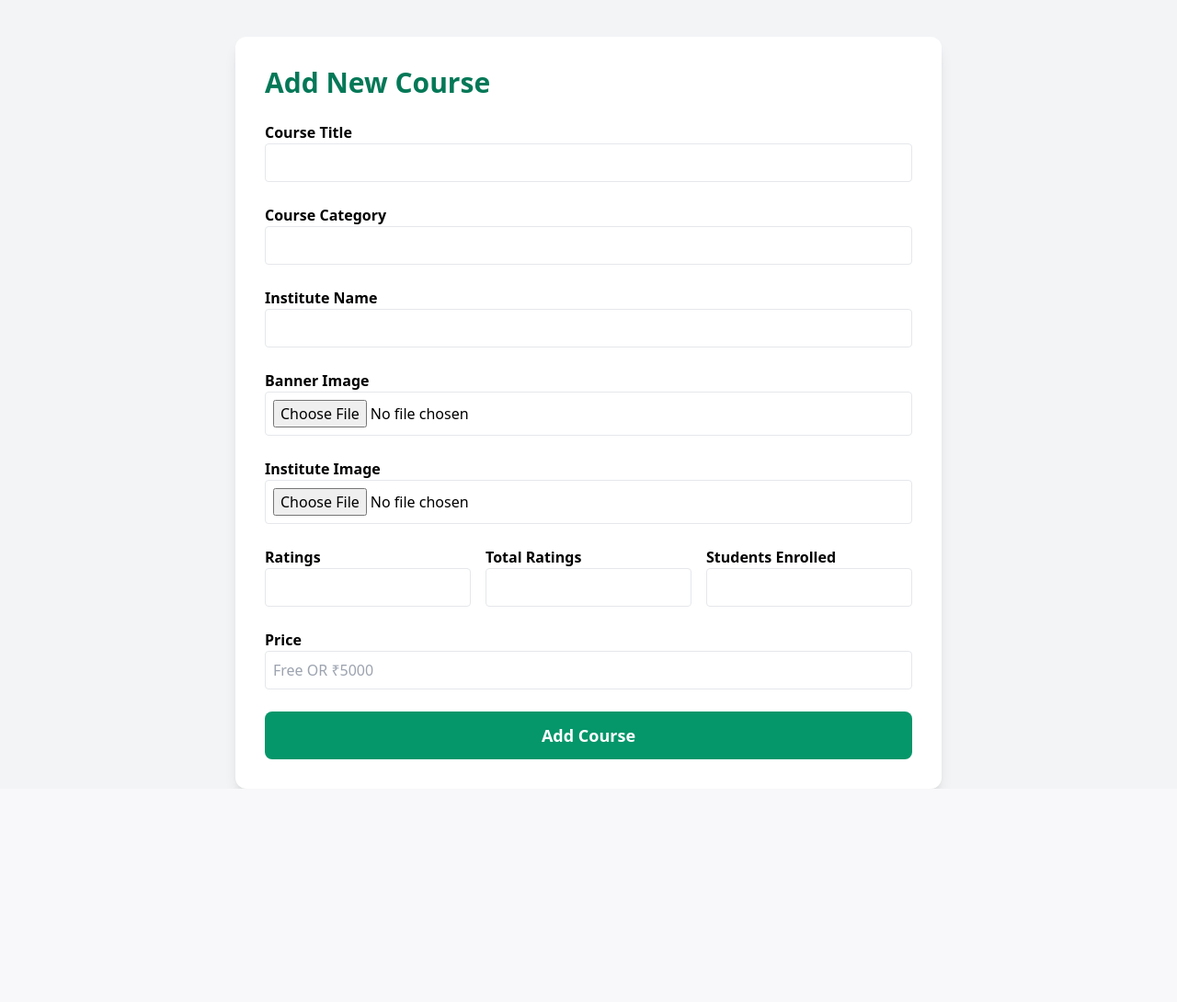
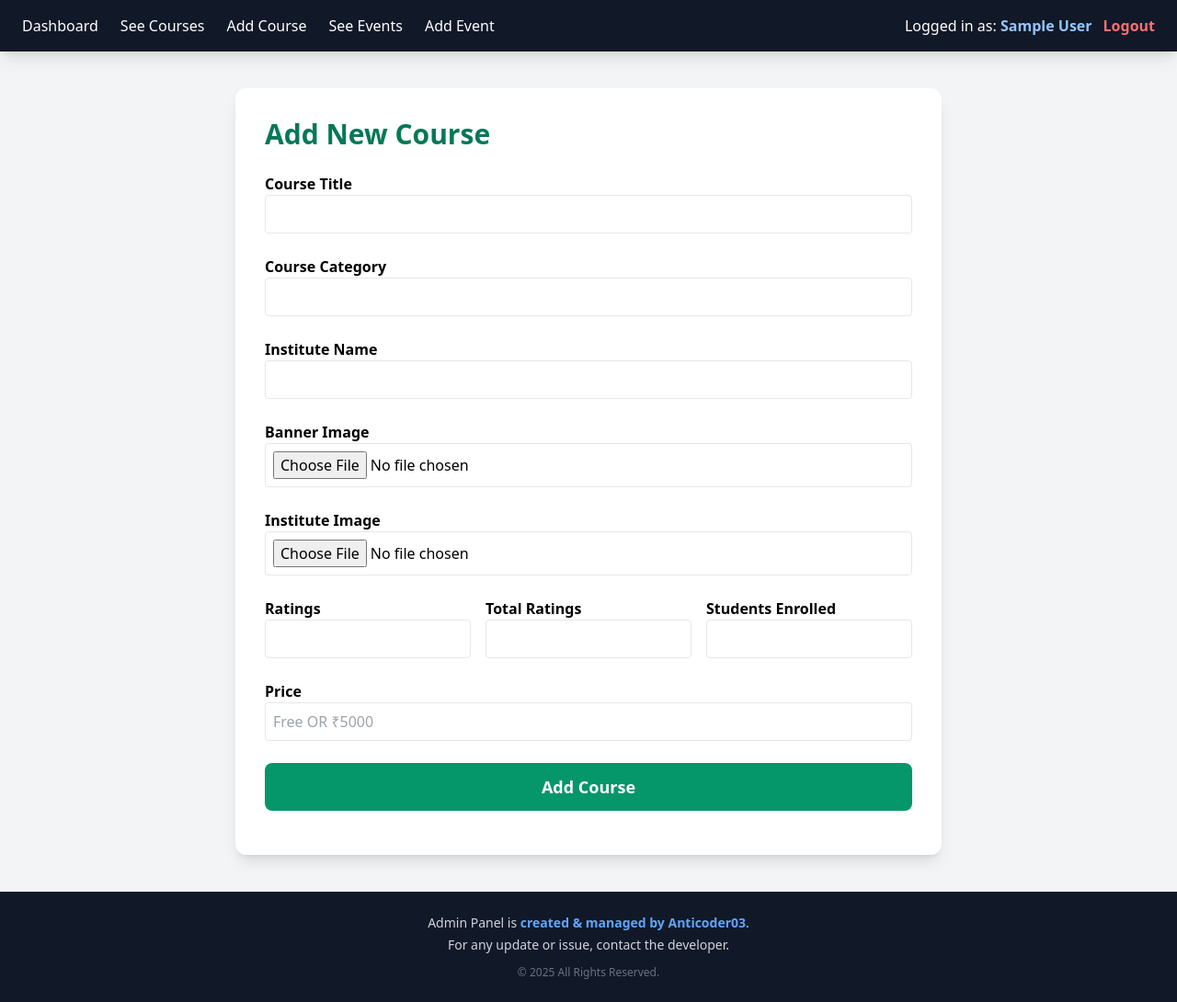
Before and after one commit to Anticoder03/webinar-web, a PHP site: page /admin/add_course.php in a window 1280 px wide. Shown: the whole page at 92% size. Before the commit the page ends 858 px from the top, so only its background shows below. Run offline with PHP 8.4, Linux system fonts and the light colour scheme; the visitor is signed in with stand-in values (Sample User, id 1); some libraries are stand-ins or nearby versions.

Commit message:
added footer and update the nav and footer for admin side

```diff
--- a/admin/_Footer.php
+++ b/admin/_Footer.php
@@ -0,0 +1,18 @@
+<!-- Admin Footer -->
+<footer class="bg-gray-900 text-gray-300 py-6 mt-10">
+    <div class="max-w-7xl mx-auto px-6 text-center">
+
+        <p class="text-sm">
+            Admin Panel is <span class="text-blue-400 font-semibold">created & managed by Anticoder03</span>.
+        </p>
+
+        <p class="text-sm mt-1">
+            For any update or issue, contact the developer.
+        </p>
+
+        <p class="text-xs text-gray-500 mt-3">
+            &copy; <?php echo date('Y'); ?> All Rights Reserved.
+        </p>
+
+    </div>
+</footer>
--- a/admin/_Nav.php
+++ b/admin/_Nav.php
@@ -3,8 +3,7 @@ if(!isset($_SESSION)) {
     session_start();
 }
 ?>
-  <script src="https://cdn.tailwindcss.com"></script>
-
+<script src="https://cdn.tailwindcss.com"></script>
 
 <!-- Tailwind Navbar -->
 <nav class="bg-gray-900 text-white px-6 py-4 shadow-lg">
@@ -12,10 +11,17 @@ if(!isset($_SESSION)) {
 
         <!-- Left Links -->
         <div class="flex items-center space-x-6">
+
             <a href="index.php" class="hover:text-blue-400 transition">Dashboard</a>
-            <a href="#" class="hover:text-blue-400 transition">Products</a>
-            <a href="#" class="hover:text-blue-400 transition">Users</a>
-            <a href="#" class="hover:text-blue-400 transition">Settings</a>
+
+            <!-- Course Section -->
+            <a href="see_courses.php" class="hover:text-blue-400 transition">See Courses</a>
+            <a href="add_course.php" class="hover:text-blue-400 transition">Add Course</a>
+
+            <!-- Event Section -->
+            <a href="see_events.php" class="hover:text-blue-400 transition">See Events</a>
+            <a href="add_event.php" class="hover:text-blue-400 transition">Add Event</a>
+
         </div>
 
         <!-- Right User Info -->
--- a/admin/add_course.php
+++ b/admin/add_course.php
@@ -1,5 +1,6 @@
 <?php
 // Include DB connection
+include_once './_Nav.php';
 include "../config/db.php";
 
 // Handle Form Submit
@@ -120,3 +121,4 @@ if (isset($_POST['submit'])) {
 
 </body>
 </html>
+<?php include_once './_Footer.php'; ?>
```
